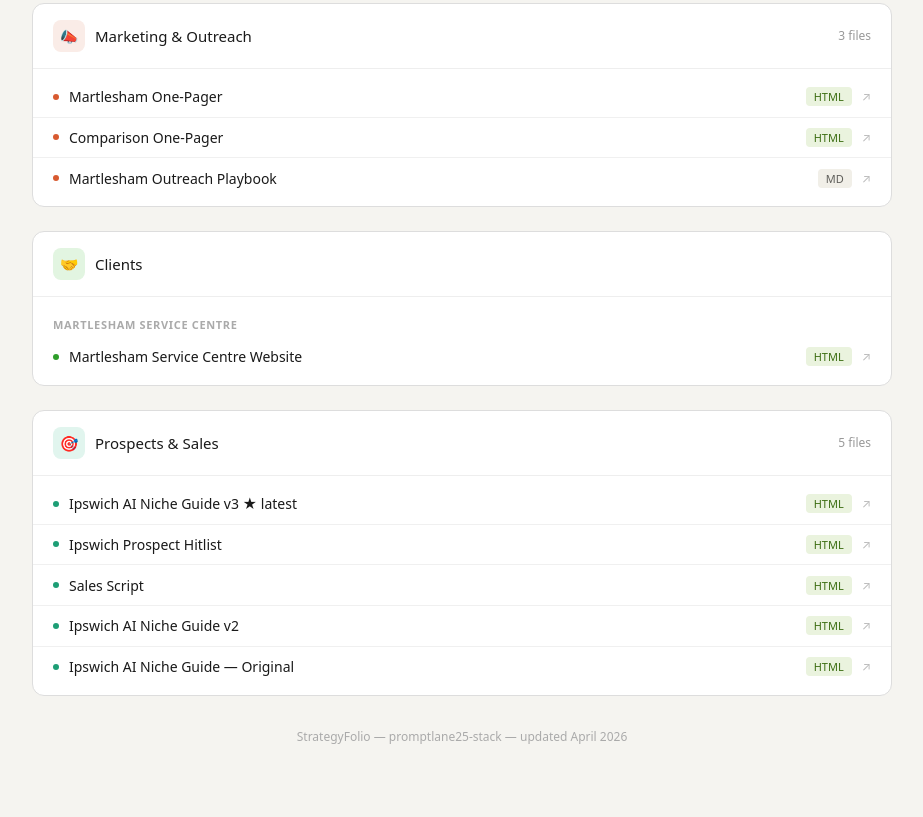
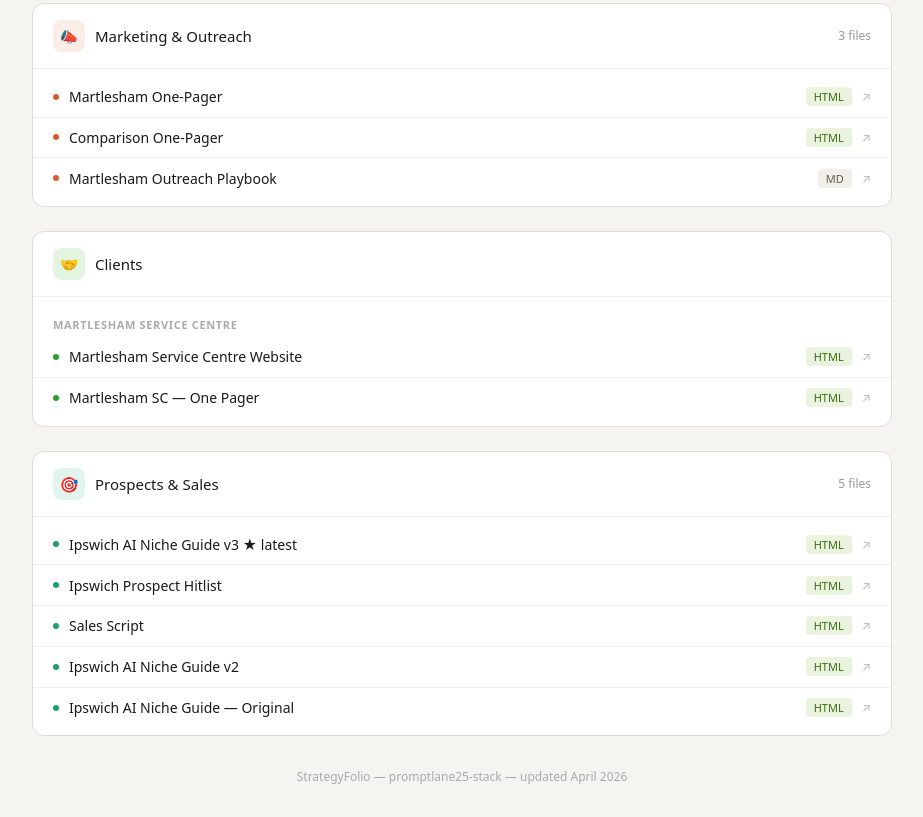
Before and after one commit to promptlane25-stack/StrategyFolio, a plain HTML site: page index.html in a window 1280 px wide. Shown: the part 962-1779 px from the top of the page, without its empty margins (178-1101 px from the left). Before the commit the page ends 1739 px from the top, so only its background shows below. Drawn offline with Linux system fonts and the light colour scheme.

Commit message:
Add one-pager link for Martlesham Service Centre

```diff
--- a/index.html
+++ b/index.html
@@ -120,6 +120,7 @@
     <div class="file-list">
       <div class="subsection-label">Martlesham Service Centre</div>
       <a class="file-item" href="Clients%20-%20Martlesham%20Service%20Centre/martleshamservicecentre.html" target="_blank"><div class="file-dot"></div><span class="file-name">Martlesham Service Centre Website</span><span class="file-tag tag-live">HTML</span><span class="arrow">&#8599;</span></a>
+      <a class="file-item" href="Clients%20-%20Martlesham%20Service%20Centre/martleshamsc-one-pager.html" target="_blank"><div class="file-dot"></div><span class="file-name">Martlesham SC — One Pager</span><span class="file-tag tag-live">HTML</span><span class="arrow">&#8599;</span></a>
     </div>
   </div>
   <!-- Prospects & Sales -->
```
